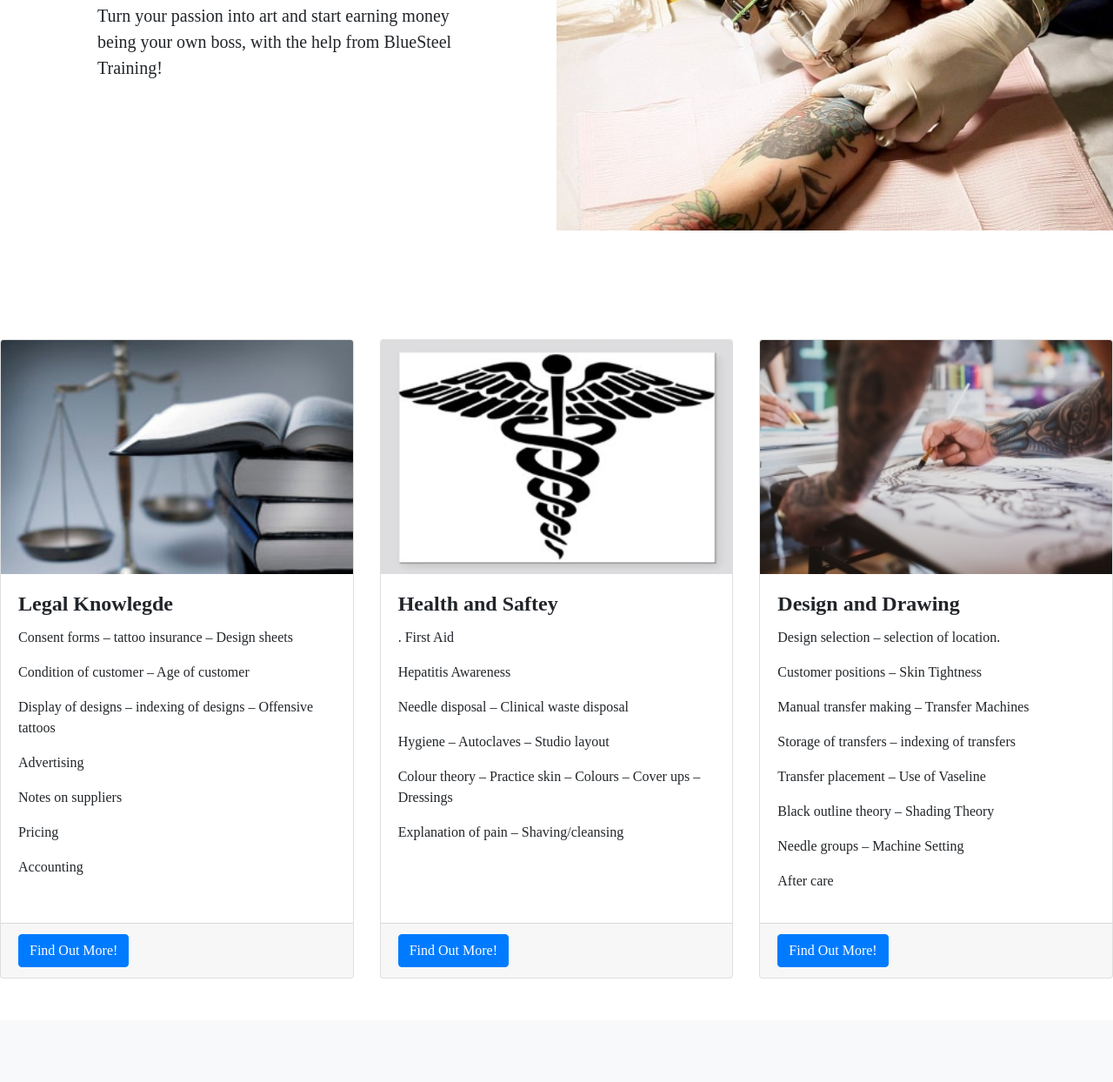
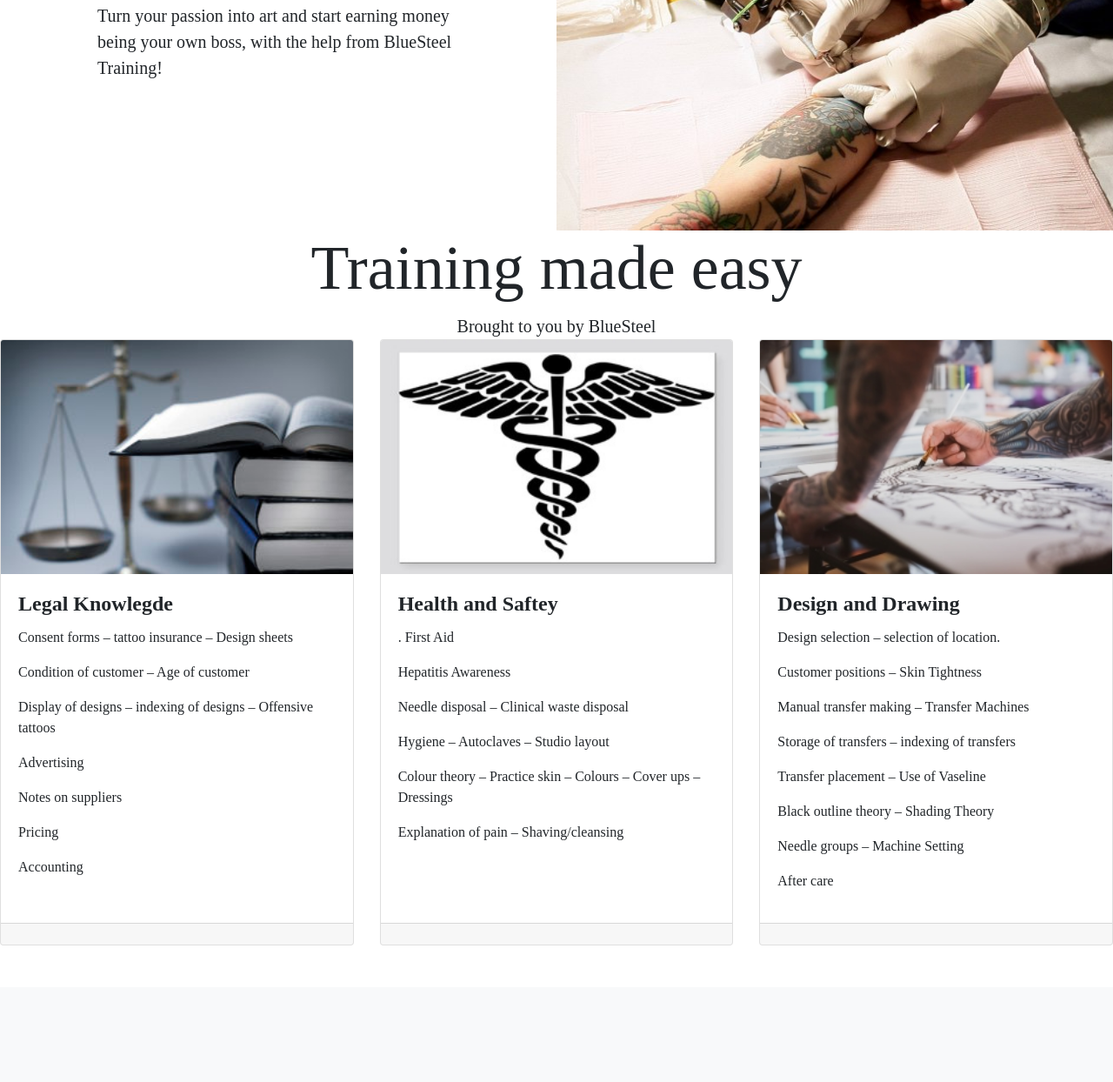
Before and after one commit to feenix91/TheBlueSteel, a website: page index.html in a window 1280 px wide. Shown: the part 1666-2910 px from the top of the page at 87% size. Drawn offline with Linux system fonts and the light colour scheme.

Commit message:
Update index.html

```diff
--- a/index.html
+++ b/index.html
@@ -107,7 +107,7 @@
 
   <div class="container h-200">
     <div class="d-flex h-100 text-center align-items-center">
-      <div class="w-100 text-white">
+      <div class="w-100 text-black">
         <h1 class="display-3">Training made easy</h1>
         <p class="lead mb-0">Brought to you by BlueSteel</p>
       </div>
@@ -134,7 +134,6 @@
            </p>
         </div>
         <div class="card-footer">
-          <a href="about_us.html" class="btn btn-primary">Find Out More!</a>
         </div>
       </div>
     </div>
@@ -151,7 +150,7 @@
          <p>Explanation of pain – Shaving/cleansing</p>
         </div>
         <div class="card-footer">
-          <a href="about_us.html" class="btn btn-primary">Find Out More!</a>
+
         </div>
       </div>
     </div>
@@ -171,7 +170,6 @@
           </p>
         </div>
         <div class="card-footer">
-          <a href="about_us.html" class="btn btn-primary">Find Out More!</a>
         </div>
       </div>
     </div>
```
